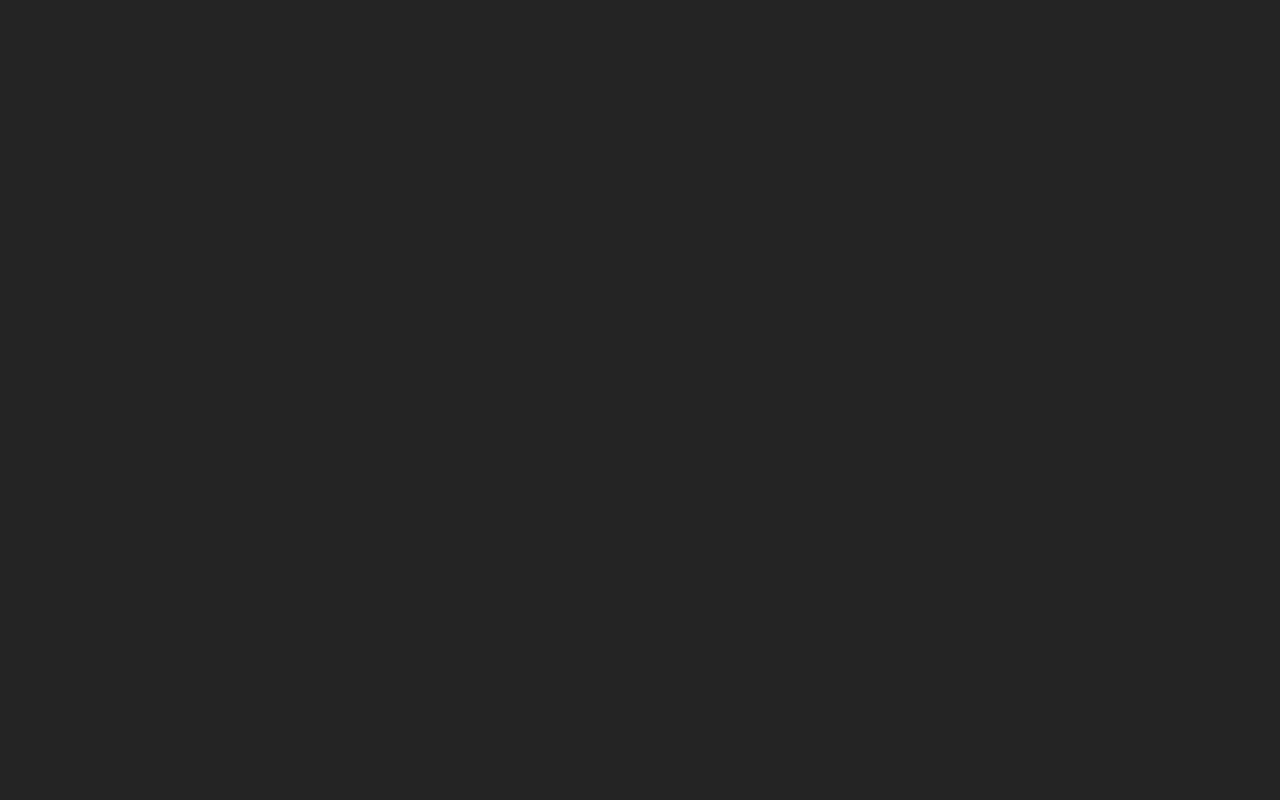
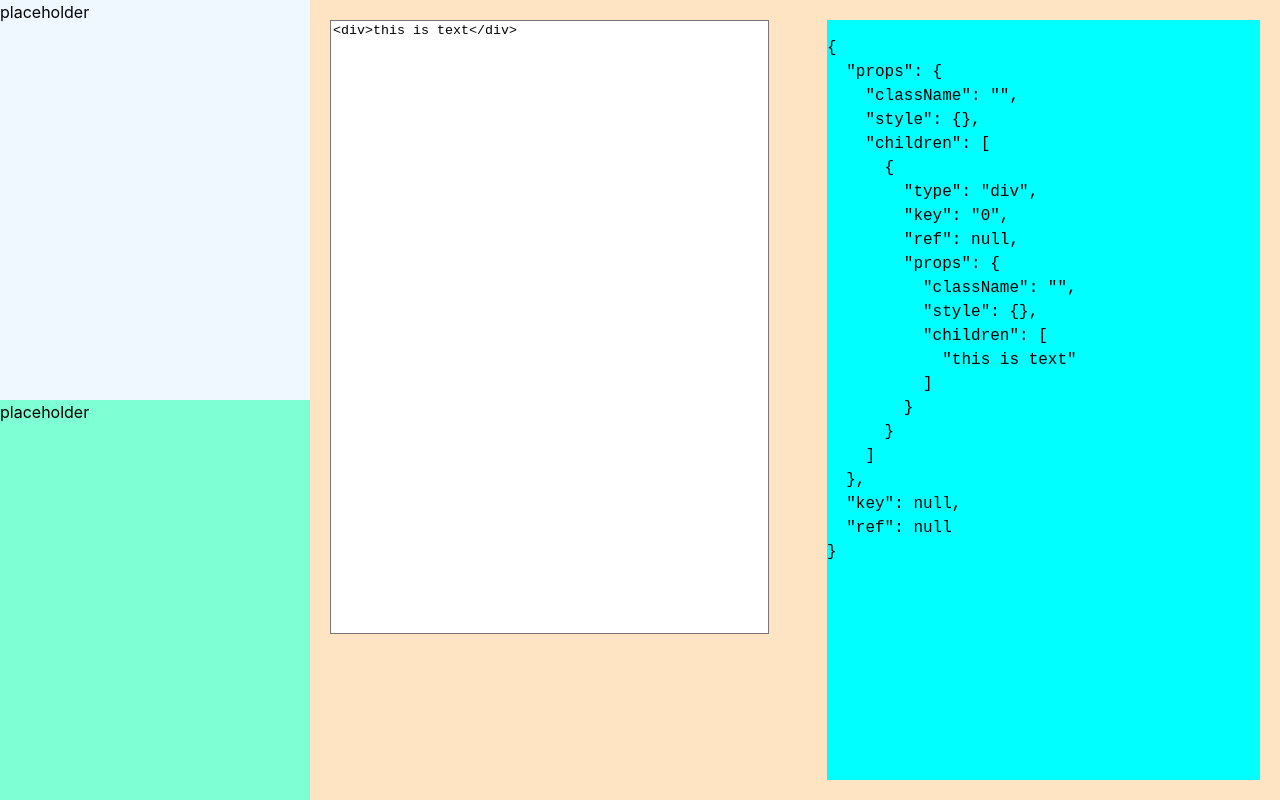
Before and after one commit to Kndgy/jsx-to-unreal-umg, a React (Vite) app: page / in a window 1280 px wide. Built offline with nearby package versions, Linux system fonts and the light colour scheme.

Commit message:
editor and node json viewer

```diff
--- a/src/main.tsx
+++ b/src/main.tsx
@@ -27,13 +27,13 @@ const App = () => {
   let sheeth = []
 
   sheeth.push(BasicText())
-  console.log(JSON.stringify(convertNodeToJSON(BasicText())))
-  console.log(createReactElement(convertNodeToJSON(BasicText())))
-  console.log(SizeBox({name: "name", children:<div>test</div>}))
+  // console.log(JSON.stringify(convertNodeToJSON(BasicText())))
+  // console.log(createReactElement(convertNodeToJSON(BasicText())))
+  // console.log(SizeBox({name: "name", children:<div>test</div>}))
 
   return(
     <div className='main'>
-      {/* <Editor/> */}
+      <Editor/>
     </div>
   )
 }
--- a/src/modules/editor.tsx
+++ b/src/modules/editor.tsx
@@ -2,6 +2,7 @@ import { createRef, useEffect, useState } from 'react'
 import { renderToStaticMarkup } from "react-dom/server";
 import styles from './editor.module.css'
 import { convertNodeToJSON } from '../parser/convertNodeToJSON'
+
 
 export const Editor = () => {
 
@@ -15,36 +16,65 @@ export const Editor = () => {
         setText({text:event.target.value, element: <div>test</div> });
         console.log(event.target.value)
     }
-    console.log(text.element)
-    console.log(<div>test</div>)
 
     //dynamically extract tag and content in between
-    function trimStringTags(str: string): { tagName: string, content: string }[] {
+    function trimStringTags(str: string): { tag: string, htmlString: string }[] {
         const pattern = /<(\w+)>(.*?)<\/\1>/g;
         const matches = [];
         let match;
         while ((match = pattern.exec(str))) {
-          matches.push({ tagName: match[1], content: match[2] });
+          matches.push({ tag: match[1], htmlString: match[2] });
         }
         return matches;
     }
+    /*example usage
     const str = "start should be ignored <example>text</example> with <multiple>multiple</multiple> end should be ignored too.";
     const trimmed = trimStringTags(str);
-    console.log(trimmed);
+    */
     // Output: [ { tagName: 'example', content: 'text' }, { tagName: 'multiple', content: 'multiple' } ]
 
-    //html rendered finished, check above comments
+    const trimmed = trimStringTags(text.text);
+
     interface Props {
         htmlString: string;
         tag: string;
-      }
-      function RenderHtmlTag({ htmlString, tag }: Props) {
+        key?: string | number | null;
+    }
+
+    function RenderHtmlTag({ htmlString, tag, key }: Props) {
         const Tag = tag as keyof JSX.IntrinsicElements;
-        return <Tag>{htmlString}</Tag>;
-      }
-      const htmlString = "This is some <b>bold</b> text.";
-      const tag = "div";
-      console.log(RenderHtmlTag({htmlString: htmlString, tag: tag}))
+        return <Tag key={key}>{htmlString}</Tag>;
+    }
+
+    /*example usage
+    const htmlString = "This is some bold text.";
+    const tag = "div";
+    console.log(RenderHtmlTag({htmlString: htmlString, tag: tag}))
+    */
+
+    interface Props {
+        tag: string;
+        htmlString: string;
+    }
+
+    interface TagProps {
+        tagList: Props[];
+    }
+
+    function RenderHtmlTags({ tagList }: TagProps) {
+        return (
+            <>
+            {tagList.map((tagProps, index) => (RenderHtmlTag({htmlString:tagProps.htmlString, tag:tagProps.tag, key:index})))}
+            </>
+        );
+    }
+
+    // console.log(RenderHtmlTags({tagList:trimmed}))
+    // console.log(convertNodeToJSON(RenderHtmlTags({tagList:trimmed})))
+
+    const codeCheck = () => {
+
+    }
 
     return(
         <div className={styles.editor}>
@@ -66,7 +96,7 @@ export const Editor = () => {
                     />
                 </div>
                 <div className={styles.result}>
-                    <pre>{JSON.stringify(convertNodeToJSON(RenderHtmlTag({htmlString: htmlString, tag: tag})), null , 2)}</pre>
+                    <pre>{JSON.stringify(convertNodeToJSON(RenderHtmlTags({tagList:trimmed})), null , 2)}</pre>
                 </div>
             </div>
         </div>
```
